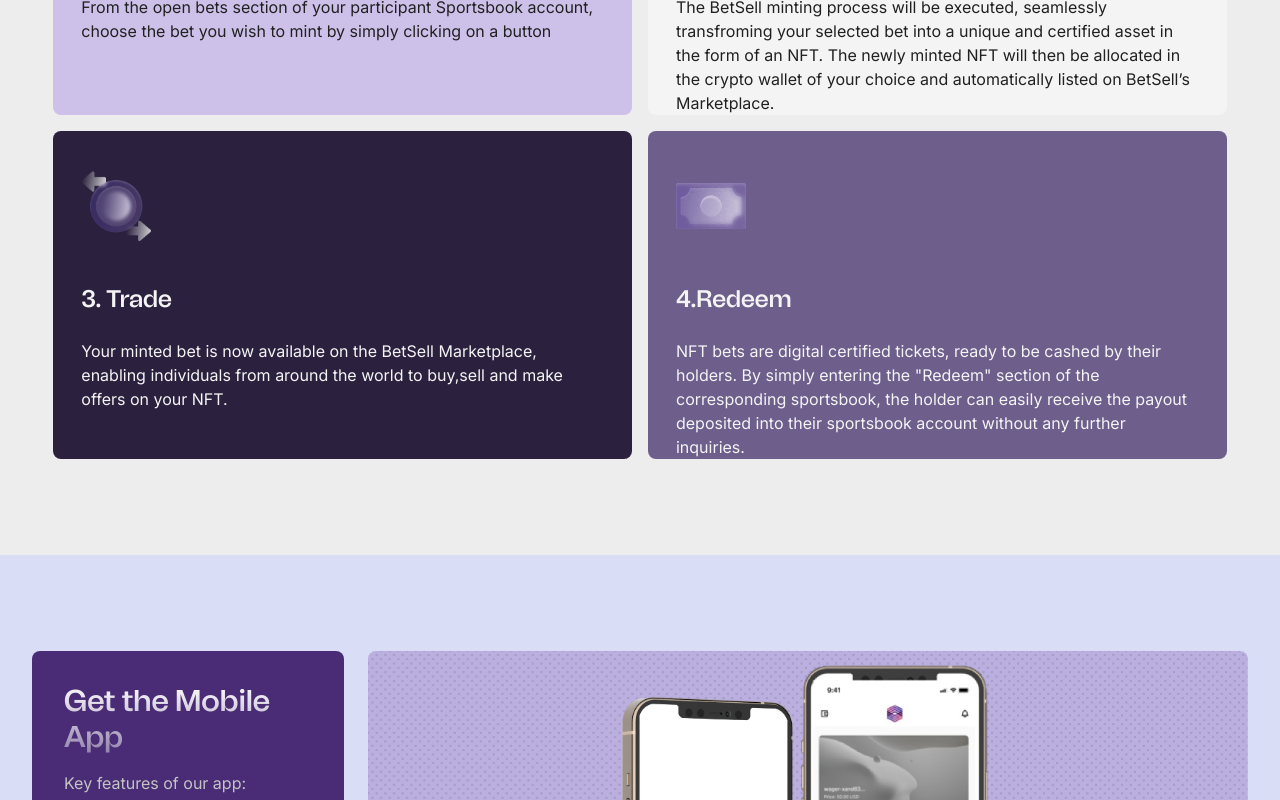
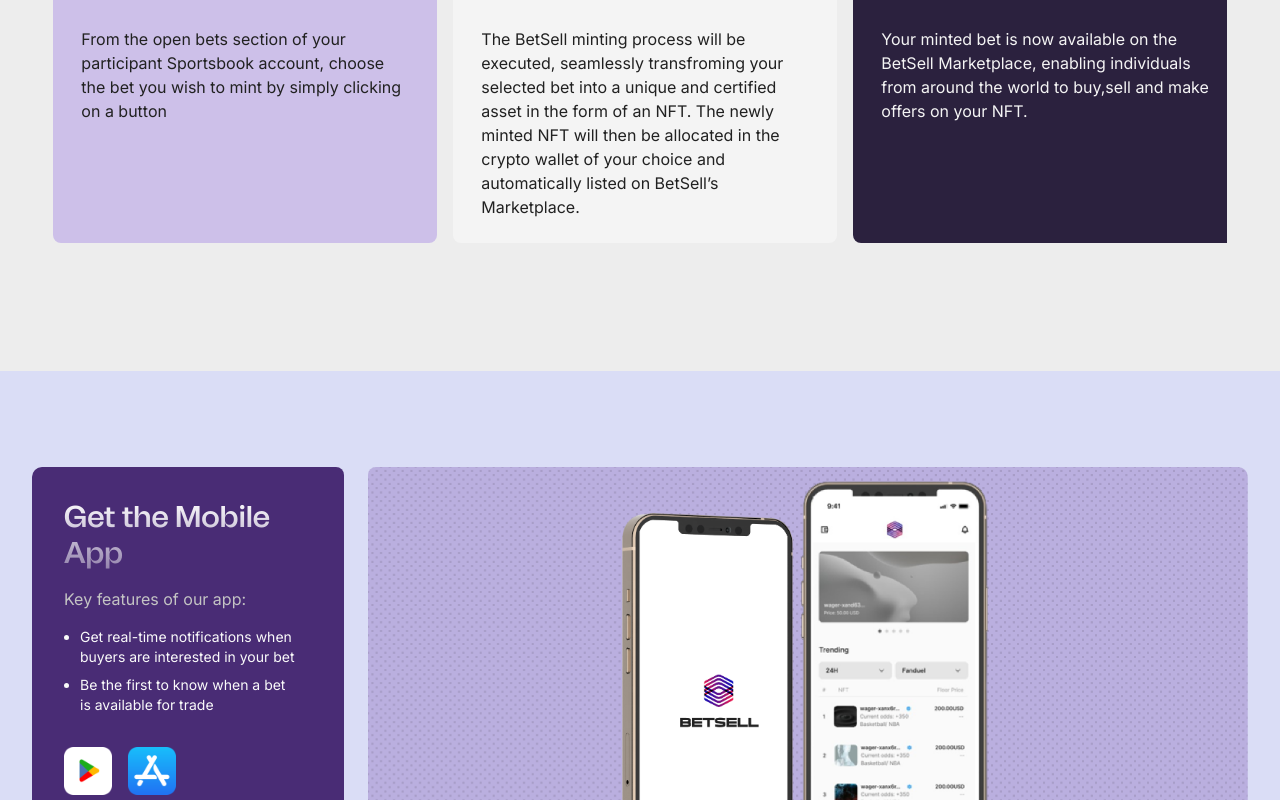
Before and after one commit to gitguti/bug-free-spoon, a Next.js app: page / in a window 1280 px wide. Shown: the part 3340-4140 px from the top of the page. Built offline with nearby package versions, Linux system fonts and the light colour scheme.

Commit message:
section 4 scroll

```diff
--- a/src/app/components/home/Section4.jsx
+++ b/src/app/components/home/Section4.jsx
@@ -10,7 +10,7 @@ const Section4 = () => {
         <h2 className="text-3xl md:text-5xl 2xl:text-7xl font-semibold leading-none xl:leading-normal text-gradient3 font-tomato">How it works
         </h2>
       </div>
-      <div className="grid auto-cols-fr md:grid-cols-2 gap-4">
+      <div className="scroll-purple flex flex-col space-y-4 md:flex-row md:overflow-x-scroll md:space-x-4 md:space-y-0 md:py-8">
         <Card title="1. Pick" description="From the open bets section of your participant Sportsbook account, choose the bet you wish to mint by simply clicking on a button" titleColor="text-new-black" backgroundColor="#CDC0E9" image="/Pick.png" width="170" height="50" />
         <Card title="2. Mint" description="The  BetSell minting process will be executed, seamlessly transfroming your selected bet into a unique and certified asset in the form of an NFT. The newly minted NFT will then be allocated in the crypto wallet of your choice and automatically listed on BetSell’s Marketplace." titleColor="text-new-black" backgroundColor="#F4F4F4" image="/hiw2.png" width="70" height="70" />
         <Card title="3. Trade" description="Your minted bet is now available on the BetSell Marketplace, enabling individuals  from around the world to buy,sell and make offers on your NFT." titleColor="text-new-white" backgroundColor=" #2B213E" image="/hiw3.png" width="70" height="70" />
@@ -29,12 +29,12 @@ const Card = ({ title, backgroundImage, titleColor, description, backgroundColor
 
   return (
     <>
-      <div className="px-7 py-10 w-full min-h-52 3xl:h-[30rem] rounded-lg 2xl:rounded-2xl overflow-hidden flex flex-col justify-end" style={{ backgroundColor: `${backgroundColor}` }}>
+      <div className="px-7 py-10 w-full md:min-w-96 min-h-44 3xl:h-[30rem] 4xl:h-[38rem] rounded-lg 2xl:rounded-2xl overflow-hidden flex flex-col" style={{ backgroundColor: `${backgroundColor}` }}>
         <div className="h-[79.8633px]">
         <Image src={image} priority={false} alt="Icon" width={width} height={height} />
         </div>
         <p className={`${titleColor}  font-tomato text-2xl 2xl:text-4xl font-semibold mt-4 mb-2 lg:mb-6 xl:mt-8`}>{title}</p>
-        <p className={`${titleColor} text-sm md:leading-[22px] xl:text-base 3xl:text-xl  4xl:text-[1.75rem] 4xl:leading-[2.1rem]font-normal min-h-20 md:h-40 lg:h-24 xl:h-16 3xl:h-24 4xl:h-32`}>{description}</p>
+        <p className={`${titleColor} text-sm md:leading-[22px] xl:text-base 3xl:text-xl  4xl:text-[1.75rem] 4xl:leading-[2.1rem] font-normal min-h-20 md:h-36 lg:h-28 xl:h-44 3xl:h-24 4xl:h-32`}>{description}</p>
       </div>
     </>
 
--- a/src/app/components/home/Section5.jsx
+++ b/src/app/components/home/Section5.jsx
@@ -8,7 +8,7 @@ const Section5 = ({ showCardCTA, showHeadline, showMap }) => {
     <>
       <div className="px-4 md:px-8 pt-10 pb-12 md:py-20 lg:py-24 3xl:pt-36 3xl:pb-28 bg-[#DADDF6] mx-auto">
         {showCardCTA && (
-          <div className="flex overflow-x-auto pb-10 scrollbar-hide">
+          <div className="flex overflow-x-auto pb-10 scroll-purple">
             <div className="flex flex-nowrap justify-start xl:justify-center w-full gap-3 4xl:gap-8 sm:gap-4 md:gap-6">
               <div className="inline-block">
                 <Card />
--- a/src/app/globals.css
+++ b/src/app/globals.css
@@ -328,3 +328,31 @@ background-clip: text;
 image {
   aspect-ratio: 16 / 9;
 }
+
+.scroll-purple {
+  border-radius: 10px; /* Ajusta esto según el redondeado que necesites */
+}
+
+/* Estilos del scrollbar para dispositivos con ancho 'md' o más */
+@media (min-width: 768px) {
+  .scroll-purple::-webkit-scrollbar {
+    width: 12px; /* Ajusta el grosor del scrollbar aquí */
+  }
+
+  .scroll-purple::-webkit-scrollbar-track {
+    border-radius: 10px;
+    background-color: #D9D9D9;
+  }
+
+  .scroll-purple::-webkit-scrollbar-thumb {
+    background-color: #3C0D9F; /* Color del scrollbar */
+    border-radius: 10px;
+    border: 3px solid #D9D9D9; /* Crea una separación entre el thumb y el track */
+  }
+
+  /* Para Firefox */
+  .scroll-purple {
+    scrollbar-width: thin;
+    scrollbar-color: #3C0D9F #D9D9D9;
+  }
+}
```
